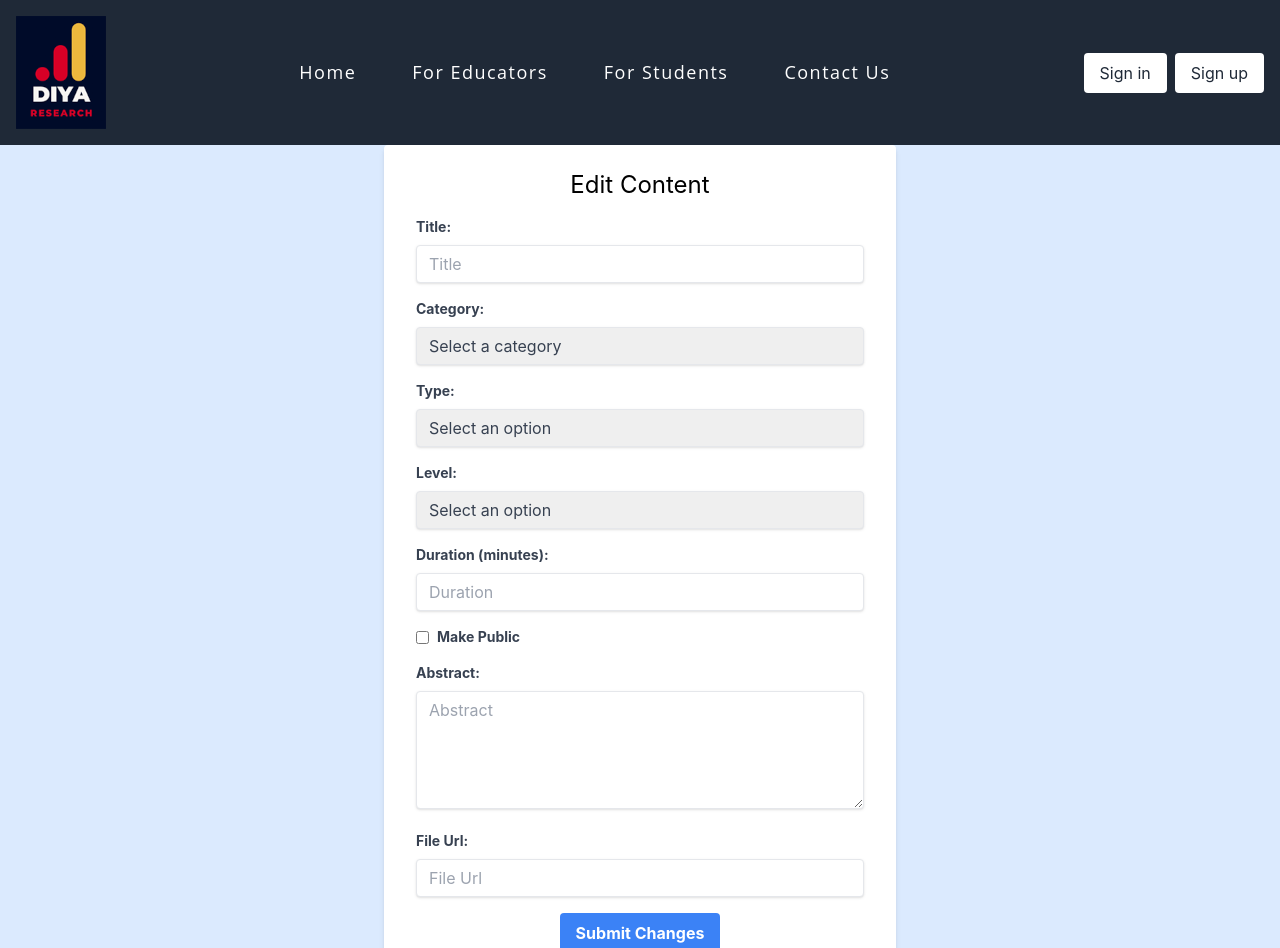
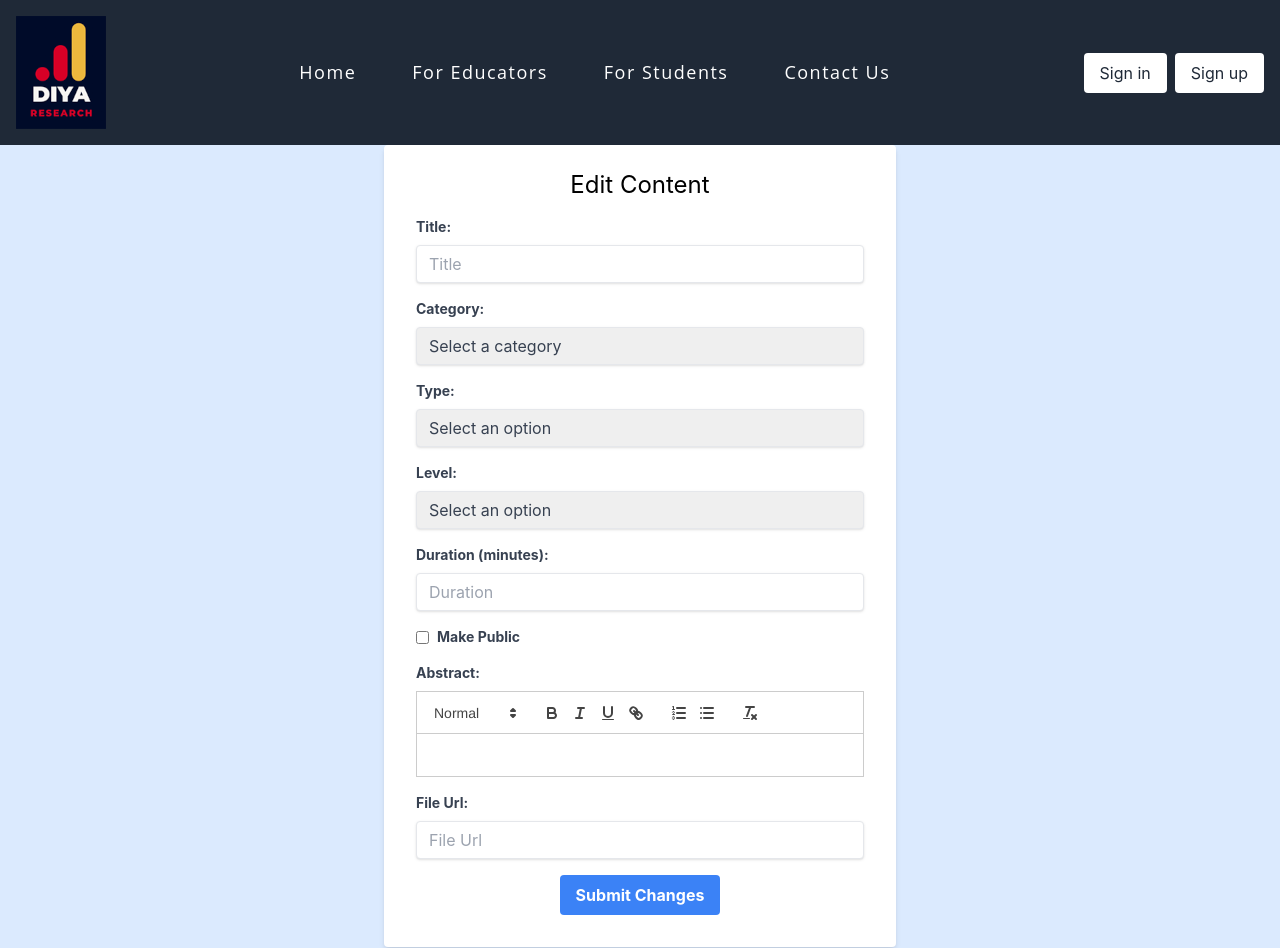
Before and after one commit to diyaresearch/diya-curriculum-portal, a React (Create React App) app in the folder portal-app/: page /edit-content/1 in a window 1280 px wide. Shown: the top 948 px of the page. Built offline with nearby package versions, Linux system fonts and the light colour scheme; no server answers.

Commit message:
Update Abstract to Rich Text in Upload and Edit Content

```diff
--- a/portal-app/src/pages/edit_content/index.jsx
+++ b/portal-app/src/pages/edit_content/index.jsx
@@ -1,6 +1,8 @@
 import React, { useEffect, useState } from "react";
 import Modal from "react-modal";
 import { useNavigate, useParams } from "react-router-dom";
+import ReactQuill from "react-quill";
+import "react-quill/dist/quill.snow.css"; // Import Quill CSS
 
 Modal.setAppElement("#root");
 
@@ -54,6 +56,10 @@ export const EditContent = () => {
 
   const handleChange = (e) => {
     setFormData({ ...formData, [e.target.id]: e.target.value });
+  };
+
+  const handleAbstractChange = (value) => {
+    setFormData({ ...formData, Abstract: value });
   };
 
   const handleSubmit = async (e) => {
@@ -155,15 +161,12 @@ export const EditContent = () => {
               required
             >
               <option>Select a category</option>
-              <option value="Mathematics">Mathematics</option>
-              <option value="Science">Science</option>
-              <option value="Social Studies">Social Studies</option>
-              <option value="Computer Science">Computer Science</option>
-              <option value="Languages">Languages</option>
-              <option value="Arts">Arts</option>
-              <option value="Physical">Physical</option>
-              <option value="Education">Education</option>
-              <option value="Health">Health</option>
+              <option value="Python">Python</option>
+              <option value="Physics">Physics</option>
+              <option value="Chemistry">Chemistry</option>
+              <option value="Biology">Biology</option>
+              <option value="Economics">Economics</option>
+              <option value="Earth Science">Earth Science</option>
             </select>
           </div>
           <div className="mb-4">
@@ -250,14 +253,11 @@ export const EditContent = () => {
             >
               Abstract:
             </label>
-            <textarea
-              className="shadow appearance-none border rounded w-full py-2 px-3 text-gray-700 leading-tight focus:outline-none focus:shadow-outline"
-              id="Abstract"
-              rows="5"
-              placeholder="Abstract"
+            <ReactQuill
+              theme="snow"
               value={formData.Abstract}
-              onChange={handleChange}
-              required
+              onChange={handleAbstractChange}
+              className="bg-white"
             />
           </div>
           <div className="mb-4">
--- a/portal-app/src/pages/lesson_generator/index.jsx
+++ b/portal-app/src/pages/lesson_generator/index.jsx
@@ -281,7 +281,7 @@ export const LessonGenerator = () => {
             <select
               className="shadow appearance-none border rounded w-full py-2 px-3 text-gray-700 leading-tight focus:outline-none focus:shadow-outline"
               id="category"
-              value={formData.subject}
+              value={formData.category}
               onChange={handleChange}
               required
             >
--- a/portal-app/src/pages/upload-content/index.jsx
+++ b/portal-app/src/pages/upload-content/index.jsx
@@ -2,6 +2,8 @@ import React, { useState } from "react";
 import { useNavigate } from "react-router-dom";
 import Modal from "react-modal";
 import { getAuth } from "firebase/auth";
+import ReactQuill from "react-quill";
+import "react-quill/dist/quill.snow.css"; // Import Quill CSS
 
 Modal.setAppElement("#root");
 
@@ -24,6 +26,10 @@ export const UploadContent = ({ fromLesson, onNuggetCreated }) => {
 
   const handleChange = (e) => {
     setFormData({ ...formData, [e.target.id]: e.target.value });
+  };
+
+  const handleAbstractChange = (value) => {
+    setFormData({ ...formData, Abstract: value });
   };
 
   const handleSubmit = async (e) => {
@@ -154,6 +160,7 @@ export const UploadContent = ({ fromLesson, onNuggetCreated }) => {
               <option value="Physics">Physics</option>
               <option value="Chemistry">Chemistry</option>
               <option value="Biology">Biology</option>
+              <option value="Economics">Economics</option>
               <option value="Earth Science">Earth Science</option>
             </select>
           </div>
@@ -224,14 +231,11 @@ export const UploadContent = ({ fromLesson, onNuggetCreated }) => {
             <label className="block text-gray-700 text-sm font-bold mb-2" htmlFor="Abstract">
               Abstract:
             </label>
-            <textarea
-              className="shadow appearance-none border rounded w-full py-2 px-3 text-gray-700 leading-tight focus:outline-none focus:shadow-outline"
-              id="Abstract"
-              rows="5"
-              placeholder="Abstract"
+            <ReactQuill
+              theme="snow"
               value={formData.Abstract}
-              onChange={handleChange}
-              required
+              onChange={handleAbstractChange}
+              className="bg-white"
             />
           </div>
           <div className="mb-4">
```
